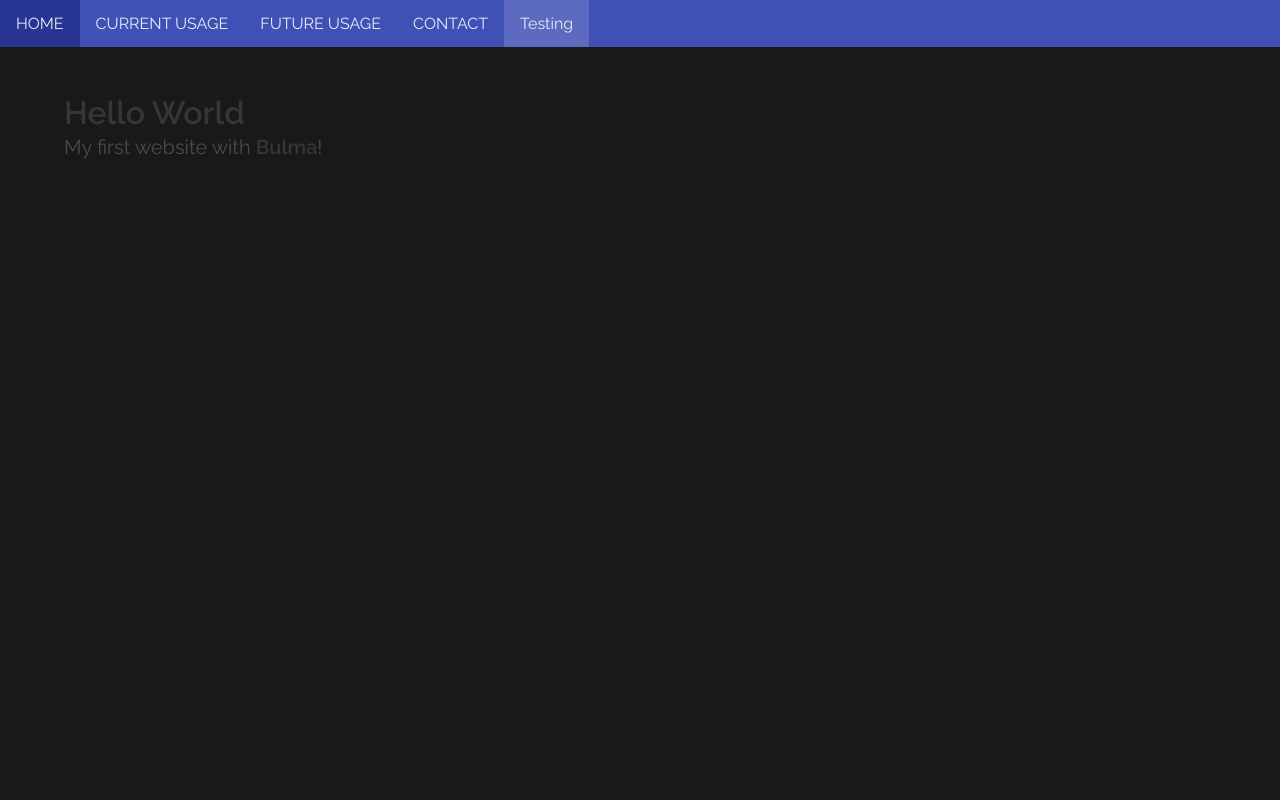
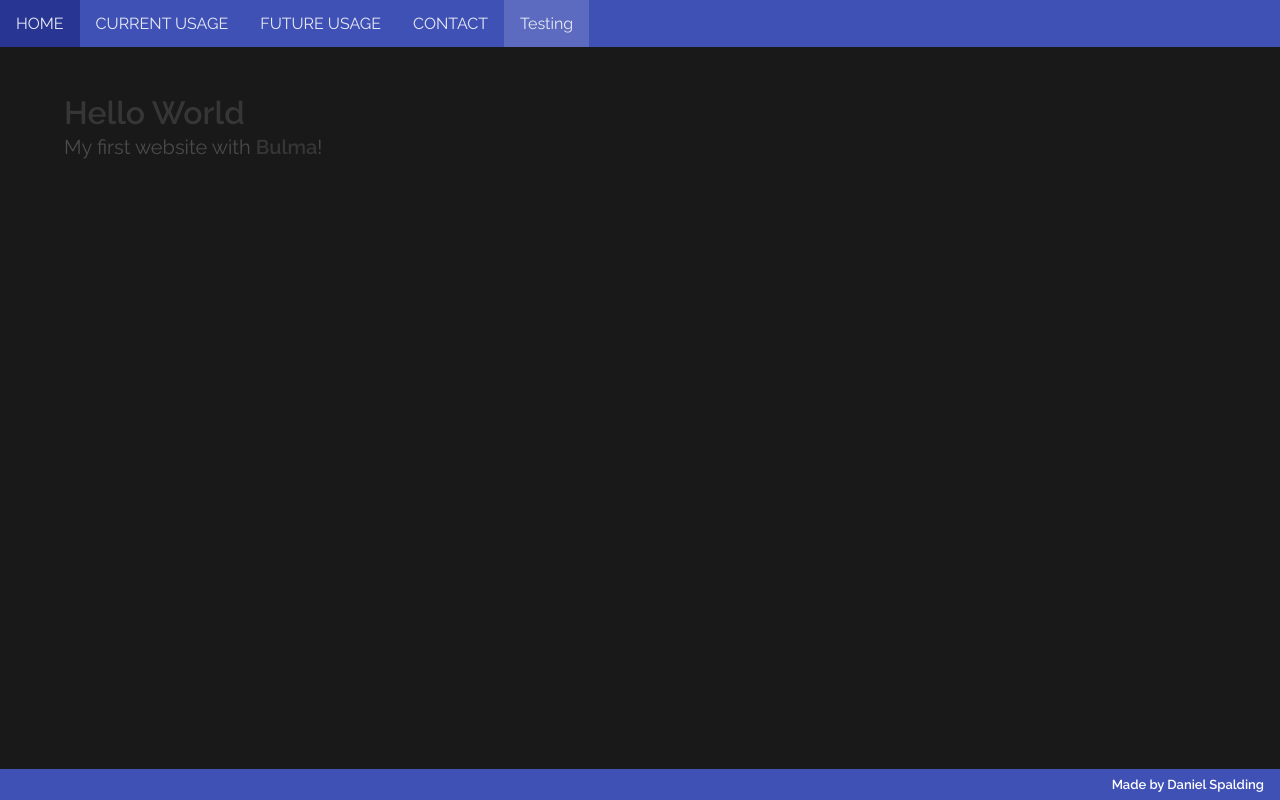
Before and after one commit to ds902022/DigDan, a plain HTML site: page testpage.html in a window 1280 px wide. Drawn offline with nearby package versions, Linux system fonts and the light colour scheme.

Commit message:
Added footer

```diff
--- a/assets/css/testpage.css
+++ b/assets/css/testpage.css
@@ -42,6 +42,19 @@ body {
 li a:hover:not(.active) {
     background-color: #283593;
 }
+.content{
+    flex: 1 0 auto;
+}
+.foot{
+    background: #3F51B5;
+    flex-shrink: 0;
+}
+.foot h5{
+    padding: 8px 16px;
+    text-align: right;
+    font-size: 13px;
+    font-weight: bold;
+}
 @media screen and (max-width: 767px) {
     .nav a{
         font-size: 12px;
--- a/testpage.html
+++ b/testpage.html
@@ -17,6 +17,7 @@
     <li><a href="contact.html">CONTACT</a></li>
     <li><a class="active" href="testpage.html">Testing</a></li>
   </ul>
+  <div class="content">
     <section class="section">
       <div class="container">
         <h1 class="title">
@@ -27,5 +28,9 @@
         </p>
       </div>
     </section>
+  </div>
+  <div class="foot">
+    <h5>Made by Daniel Spalding</h5>
+  </div>
   </body>
 </html>
```
Lines whose indentation alone changed are shown as unchanged.
